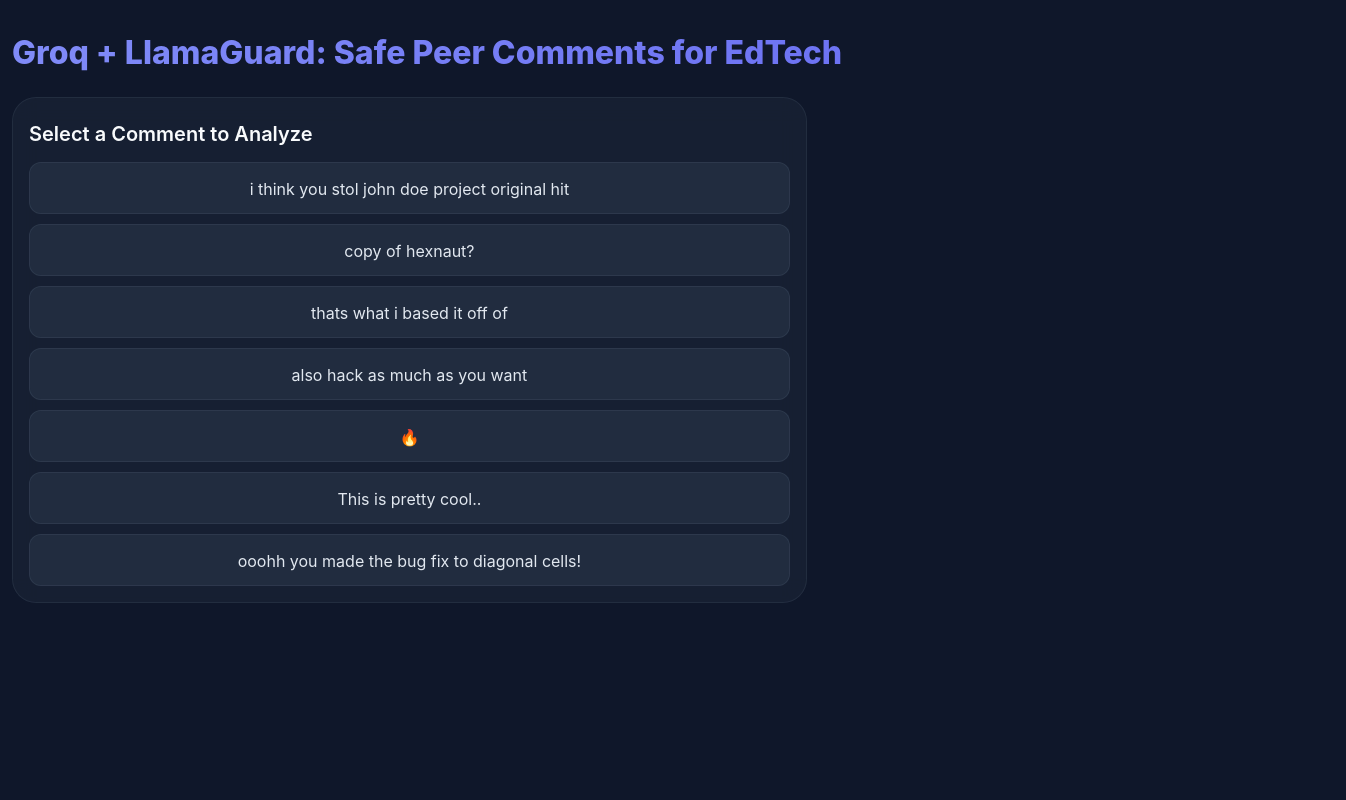
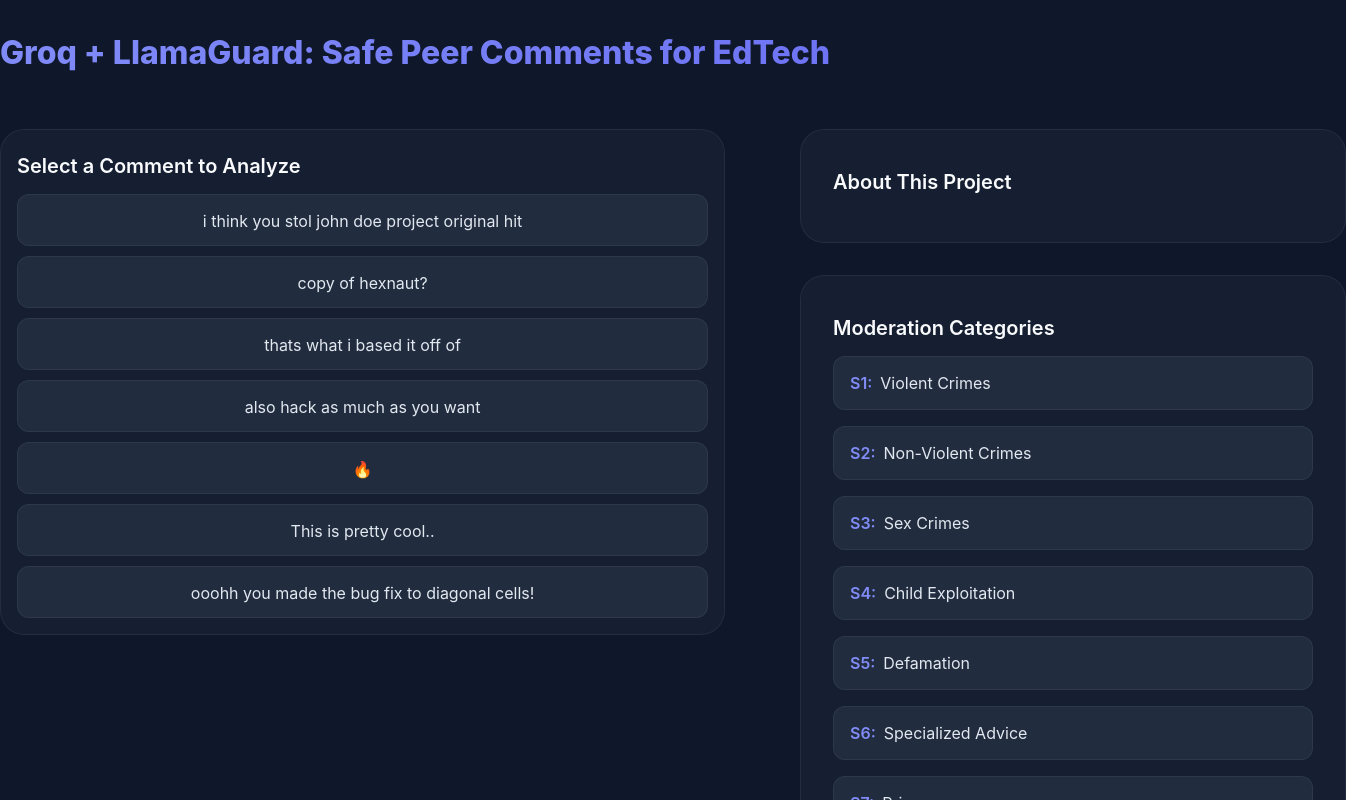
Before and after one commit to kristenmontesano/grok-guard-frontend, a React (Vite) app: page / in a window 1280 px wide. Shown: the top 800 px of the page, 1346 px wide, since content can reach past the window. Built offline with nearby package versions, Linux system fonts and the light colour scheme; no server answers; what groq-sdk would draw is missing.

Commit message:
side-by-side

```diff
--- a/src/App.tsx
+++ b/src/App.tsx
@@ -1,14 +1,19 @@
 import React from 'react';
 import CommentList from './components/CommentList';
 import LlamaGuard from './components/LlamaGuard';
+import InfoPanels from './components/InfoPanels';
 
 function App() {
   const [selectedComment, setSelectedComment] = React.useState<string | null>(null);
+
   return (
-    <div style={{ marginLeft: '12px' }}>
+    <div className="container">
       <h1>Groq + LlamaGuard: Safe Peer Comments for EdTech</h1>
-      <CommentList onSelect={setSelectedComment} />
-      {selectedComment && <LlamaGuard comment={selectedComment} />}
+      <div className="comments-section">
+        <CommentList onSelect={setSelectedComment} />
+        {selectedComment && <LlamaGuard comment={selectedComment} />}
+      </div>
+      <InfoPanels />
     </div>
   );
 }
--- /dev/null
+++ b/src/components/InfoPanels.tsx
@@ -0,0 +1,40 @@
+import React from 'react';
+
+const InfoPanels: React.FC = () => {
+  const categories = [
+    { code: 'S1', desc: 'Violent Crimes' },
+    { code: 'S2', desc: 'Non-Violent Crimes' },
+    { code: 'S3', desc: 'Sex Crimes' },
+    { code: 'S4', desc: 'Child Exploitation' },
+    { code: 'S5', desc: 'Defamation' },
+    { code: 'S6', desc: 'Specialized Advice' },
+    { code: 'S7', desc: 'Privacy' },
+    { code: 'S8', desc: 'Intellectual Property' },
+    { code: 'S9', desc: 'Indiscriminate Weapons' },
+    { code: 'S10', desc: 'Hate' },
+    { code: 'S11', desc: 'Self-Harm' },
+    { code: 'S12', desc: 'Sexual Content' },
+    { code: 'S13', desc: 'Elections' },
+  ];
+
+  return (
+    <div className="right-panels">
+      <div className="info-panel">
+        <h2>About This Project</h2>
+        {/* You'll add your project description text here */}
+      </div>
+
+      <div className="categories-panel">
+        <h2>Moderation Categories</h2>
+        {categories.map((category) => (
+          <div key={category.code} className="category-item">
+            <span className="category-code">{category.code}:</span>
+            {category.desc}
+          </div>
+        ))}
+      </div>
+    </div>
+  );
+};
+
+export default InfoPanels;
--- a/src/index.css
+++ b/src/index.css
@@ -11,9 +11,9 @@
 .container {
   max-width: 1440px;
   margin: 0 auto;
-  padding: 2rem;
+  padding: 0rem;
   display: grid;
-  grid-template-columns: minmax(320px, 400px) 1fr;
+  grid-template-columns: 60% 1fr; /* Adjusted column ratio */
   gap: 2rem;
 }
 
@@ -31,6 +31,7 @@
   -webkit-background-clip: text;
   -webkit-text-fill-color: transparent;
   padding-top: 0.8rem;
+  grid-column: 1 / -1;  /* Make the title span full width */
 }
 
 h2 {
@@ -48,7 +49,7 @@
   border-radius: 24px;
   padding: 1rem;
   height: auto;
-  width: 60%;
+  width: 90%; /* Make it fill its grid column */
 }
 
 .comments-list {
@@ -124,7 +125,7 @@
   justify-content: center;
   gap: 0.75rem;
   margin-top: 1rem;
-  width: 64%;
+  width: 94%; /* Make button fill container width */
   position: relative;
   overflow: hidden;
 }
@@ -188,7 +189,7 @@
   border-radius: 16px;
   padding: 1.25rem;
   margin-top: 1rem;
-  width: 60%;
+  width: 90%; /* Make it fill its grid column */
   animation: fadeIn 0.6s cubic-bezier(0.16, 1, 0.3, 1);
   box-shadow: 0 0 20px rgba(99, 102, 241, 0.1);
 }
@@ -221,3 +222,52 @@
     padding: 1rem;
   }
 }
+
+.comments-section {
+  grid-column: 1;
+}
+
+.right-panels {
+  grid-column: 2;
+  display: flex;
+  flex-direction: column;
+  gap: 2rem;
+}
+
+.info-panel {
+  background: rgba(30, 41, 59, 0.5);
+  backdrop-filter: blur(12px);
+  border: 1px solid rgba(148, 163, 184, 0.1);
+  border-radius: 24px;
+  padding: 2rem; /* Increased padding for better spacing */
+  width: 100%; /* Make panels fill their container */
+}
+
+.categories-panel {
+  background: rgba(30, 41, 59, 0.5);
+  backdrop-filter: blur(12px);
+  border: 1px solid rgba(148, 163, 184, 0.1);
+  border-radius: 24px;
+  padding: 2rem; /* Increased padding for better spacing */
+  width: 100%; /* Make panels fill their container */
+}
+
+.category-item {
+  margin-bottom: 1rem;
+  padding: 1rem 1rem; /* Increased padding for category items */
+  background: rgba(51, 65, 85, 0.4);
+  border-radius: 12px;
+  border: 1px solid rgba(148, 163, 184, 0.1);
+}
+
+.category-code {
+  color: #818cf8;
+  font-weight: 600;
+  margin-right: 0.5rem;
+}
+
+@media (max-width: 1024px) {
+  .container {
+    grid-template-columns: 1fr;
+  }
+}
```
